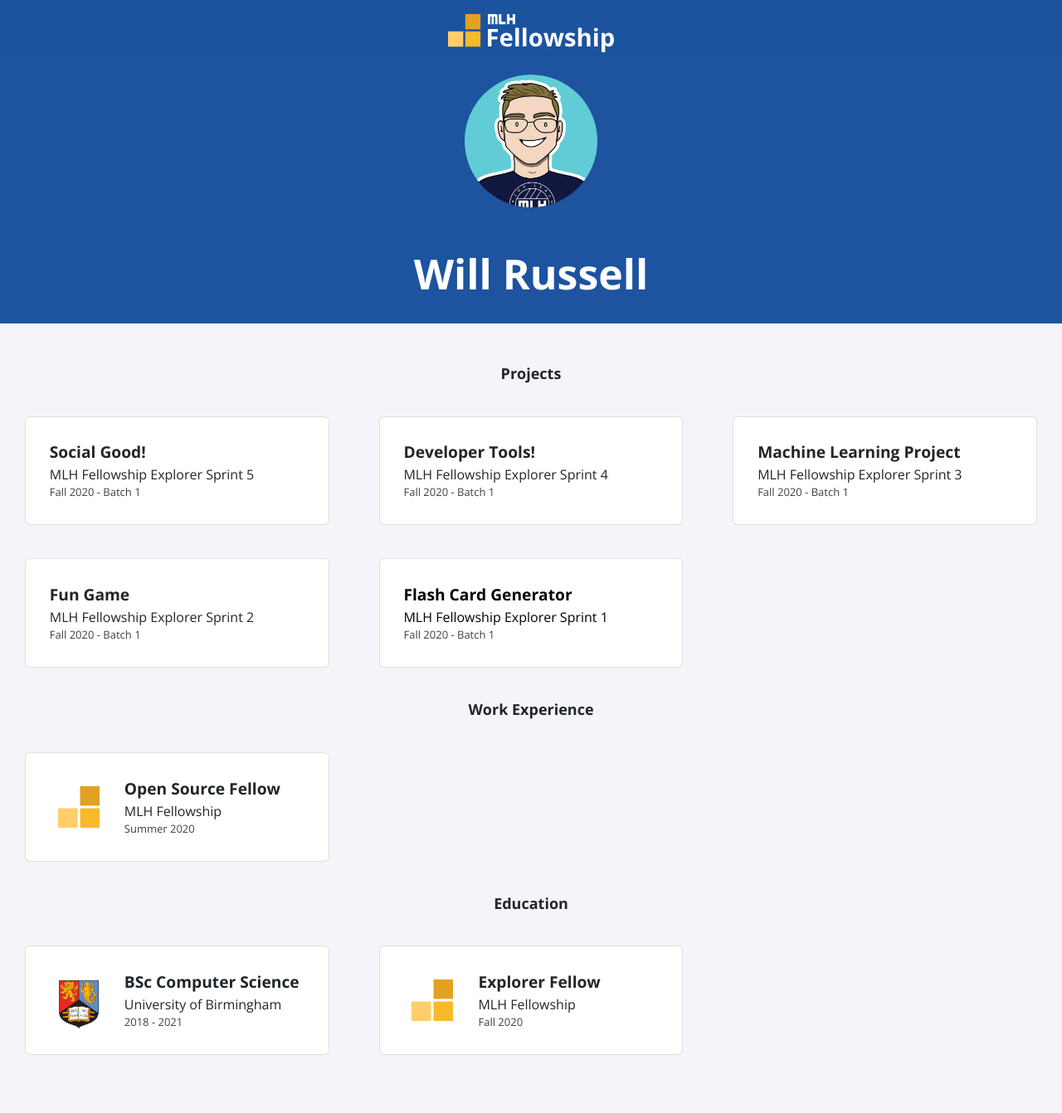
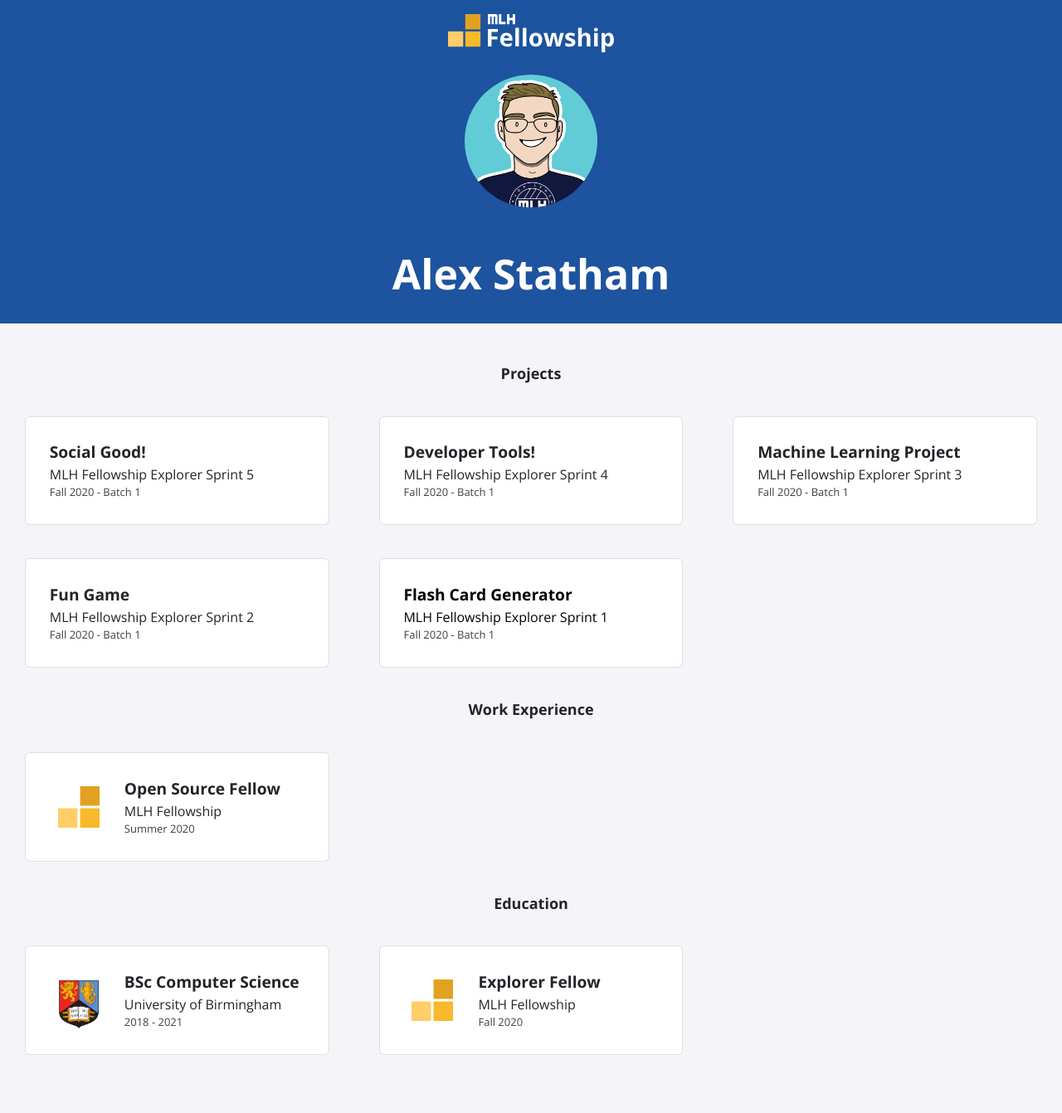
Before and after one commit to Astatham98/Astatham98.github.io, a Jekyll site: the page built from index.html, in a window 1280 px wide. Shown: the whole page at 83% size. Built offline with Jekyll 4.4.1, drawn with Linux system fonts in a browser that asks for light colours; nearby versions of some CDN libraries.

Commit message:
Update _config.yml

```diff
--- a/_config.yml
+++ b/_config.yml
@@ -1,13 +1,13 @@
-title: "Will Russell"
-email: fellowship@mlh.io
+title: "Alex Statham"
+email: alex.statham1998@gmail.com
 description: >- # this means to ignore newlines until "baseurl:"
   Write an awesome description for your new site here. You can edit this
   line in _config.yml. It will appear in your document head meta (for
   Google search results) and in your feed.xml site description.
 baseurl: "/"
-url: "/portfolio-template"
-twitter_username: mlhacks
-github_username:  mlh-fellowship
+url: "https://Astatham98/github.io"
+twitter_username: Alexstatham98
+github_username:  Astatham98
 
 sass:
   sass_dir: _sass
```
